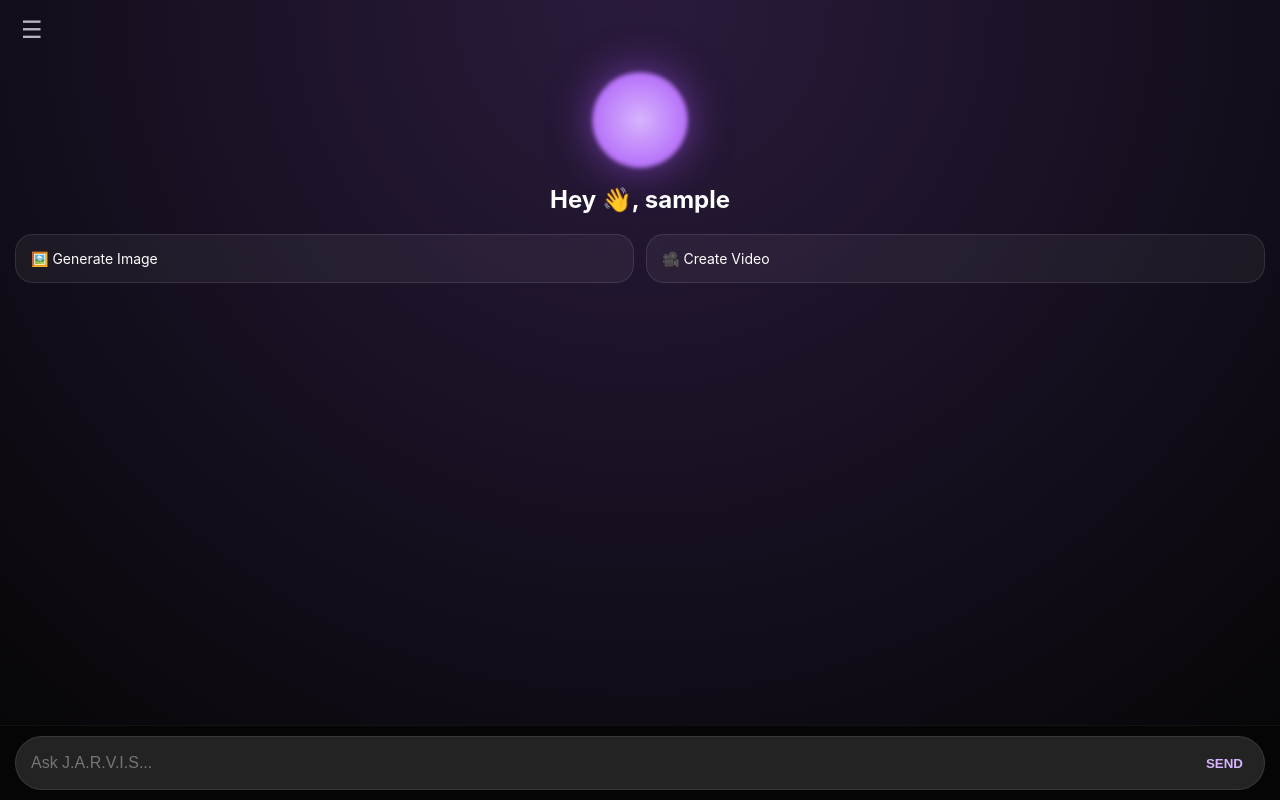
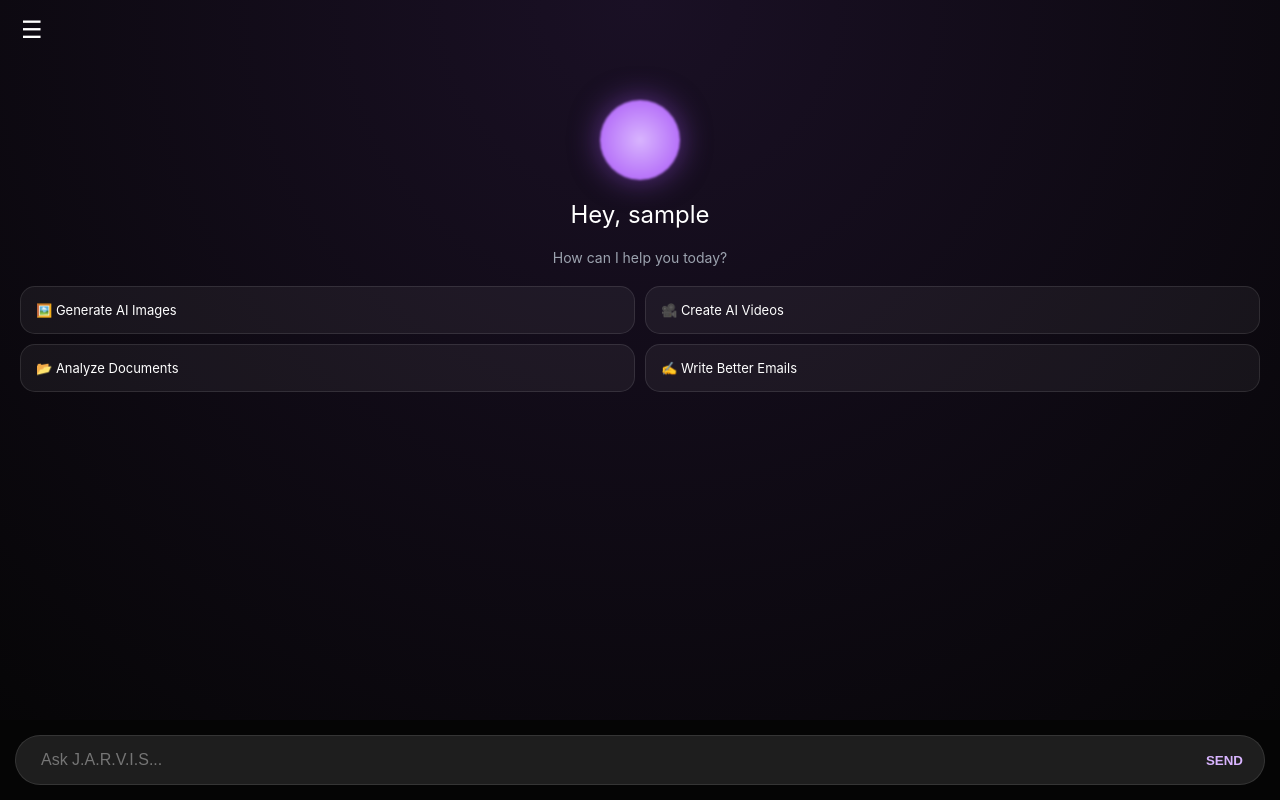
Before and after one commit to raunakkhanagwal9-web/Jarvis_ai, a Flask app: page / in a window 1280 px wide. Run offline with Flask 3, Linux system fonts and the light colour scheme; the visitor is signed in with stand-in values (Sample User, id 1); some libraries are stand-ins or nearby versions; some web fonts are replaced.

Commit message:
Refactor index.html for improved layout and styles

```diff
--- a/templates/index.html
+++ b/templates/index.html
@@ -2,7 +2,7 @@
 <html lang="en">
 <head>
     <meta charset="UTF-8">
-    <meta name="viewport" content="width=device-width, initial-scale=1.0, maximum-scale=1.0, user-scalable=no, interactive-widget=resizes-content">
+    <meta name="viewport" content="width=device-width, initial-scale=1.0, maximum-scale=1.0, user-scalable=no">
     <title>J.A.R.V.I.S. | Personal AI</title>
     <link href="https://fonts.googleapis.com/css2?family=SF+Pro+Display:wght@300;400;600&display=swap" rel="stylesheet">
     <script src="https://cdn.jsdelivr.net/npm/marked/marked.min.js"></script>
@@ -10,90 +10,85 @@
     <style>
         * { box-sizing: border-box; }
         :root {
-            --bg-gradient: radial-gradient(circle at top, #2a1b3d 0%, #050505 100%);
-            --card-bg: rgba(255, 255, 255, 0.05);
+            --bg-gradient: radial-gradient(circle at top, #1a1025 0%, #050505 100%);
         }
-        html, body {
+        body {
             margin: 0; padding: 0;
             height: 100dvh; overflow: hidden;
             font-family: -apple-system, BlinkMacSystemFont, "Segoe UI", Roboto, sans-serif;
             background: #050505; color: white;
         }
 
-        /* --- SIDEBAR UPDATE --- */
+        /* --- Old Sidebar Layout --- */
         .sidebar {
             position: fixed; left: -280px; top: 0; width: 280px; height: 100%;
-            background: rgba(10, 10, 10, 0.98); backdrop-filter: blur(20px);
-            z-index: 1000; transition: 0.3s cubic-bezier(0.4, 0, 0.2, 1);
-            border-right: 1px solid rgba(255,255,255,0.1);
-            padding: 20px; display: flex; flex-direction: column; gap: 10px;
+            background: rgba(10, 10, 10, 0.95); backdrop-filter: blur(20px);
+            z-index: 1000; transition: 0.3s ease;
+            padding: 20px; display: flex; flex-direction: column;
         }
         .sidebar.active { left: 0; }
-        .sidebar-overlay { display: none; position: fixed; top: 0; left: 0; width: 100%; height: 100%; background: rgba(0,0,0,0.6); z-index: 999; }
-        .sidebar-overlay.active { display: block; }
+        .menu-btn { position: absolute; top: 15px; left: 15px; z-index: 1001; background: none; border: none; color: white; font-size: 24px; cursor: pointer; }
 
-        .menu-btn { position: absolute; top: 15px; left: 15px; z-index: 100; background: none; border: none; color: white; font-size: 24px; cursor: pointer; opacity: 0.7; }
+        .new-chat-btn { background: #7c3aed; color: white; border: none; padding: 12px; border-radius: 12px; font-weight: 600; cursor: pointer; margin-top: 40px; }
+        .history-list { flex: 1; overflow-y: auto; margin-top: 20px; }
+        .history-item { padding: 10px; background: rgba(255,255,255,0.05); border-radius: 8px; margin-bottom: 8px; font-size: 13px; cursor: pointer; }
 
-        .new-chat-btn { background: #7c3aed; color: white; border: none; padding: 12px; border-radius: 12px; font-weight: 600; cursor: pointer; width: 100%; margin-top: 40px; }
+        .del-history-btn { background: none; border: 1px solid rgba(255, 77, 77, 0.3); color: #ff4d4d; padding: 10px; border-radius: 10px; cursor: pointer; font-size: 12px; margin-top: 10px; }
 
-        /* DELETE BUTTON RED STYLE */
-        .del-btn { background: rgba(255, 77, 77, 0.15); color: #ff4d4d; border: 1px solid rgba(255, 77, 77, 0.3); padding: 12px; border-radius: 12px; width: 100%; cursor: pointer; font-size: 13px; font-weight: 600; }
+        /* --- Chat Layout --- */
+        .container { display: flex; flex-direction: column; height: 100%; background: var(--bg-gradient); }
+        .chat-box { flex: 1; overflow-y: auto; padding: 20px; padding-top: 60px; display: flex; flex-direction: column; gap: 15px; }
 
-        .history-item { padding: 12px; background: rgba(255,255,255,0.05); border-radius: 10px; font-size: 13px; color: #d1d5db; cursor: pointer; white-space: nowrap; overflow: hidden; text-overflow: ellipsis; margin-bottom: 5px; }
+        /* --- Welcome UI (Purana Wala) --- */
+        #main-ui { text-align: center; padding-top: 40px; }
+        .orb { width: 80px; height: 80px; background: radial-gradient(circle, #d8b4fe 0%, #a855f7 100%); border-radius: 50%; margin: 0 auto 20px; filter: blur(1px); box-shadow: 0 0 30px rgba(168, 85, 247, 0.5); }
+        .grid-container { display: grid; grid-template-columns: 1fr 1fr; gap: 10px; margin-top: 20px; }
+        .card { background: rgba(255,255,255,0.05); border: 1px solid rgba(255,255,255,0.1); border-radius: 15px; padding: 15px; font-size: 13px; text-align: left; }
 
-        .container { display: flex; flex-direction: column; height: 100%; width: 100%; background: var(--bg-gradient); position: relative; }
-        .chat-box { flex: 1; overflow-y: auto; padding: 15px; display: flex; flex-direction: column; gap: 12px; scroll-behavior: smooth; }
+        /* --- Messages --- */
+        .message { max-width: 85%; padding: 12px 16px; border-radius: 18px; font-size: 15.5px; line-height: 1.6; word-wrap: break-word; animation: fadeIn 0.2s ease; }
+        .bot { background: rgba(255, 255, 255, 0.08); align-self: flex-start; border-bottom-left-radius: 4px; }
+        .user { background: #7c3aed; align-self: flex-end; border-bottom-right-radius: 4px; }
+        @keyframes fadeIn { from { opacity: 0; } to { opacity: 1; } }
 
-        /* --- Welcome UI --- */
-        #main-ui { text-align: center; padding-top: 60px; }
-        .orb { width: 90px; height: 90px; background: radial-gradient(circle, #d8b4fe 0%, #a855f7 100%); border-radius: 50%; margin: 0 auto 20px; filter: blur(2px); box-shadow: 0 0 40px rgba(168, 85, 247, 0.6); animation: orbPulse 4s infinite alternate; }
-        @keyframes orbPulse { from { transform: scale(1); } to { transform: scale(1.1); } }
-        .grid-container { display: grid; grid-template-columns: 1fr 1fr; gap: 12px; margin-top: 20px; }
-        .card { background: var(--card-bg); border: 1px solid rgba(255, 255, 255, 0.1); border-radius: 18px; padding: 15px; text-align: left; font-size: 14px; }
-
-        /* --- Message Styles (ChatGPT Look) --- */
-        .message { max-width: 85%; padding: 12px 16px; border-radius: 18px; font-size: 15.5px; line-height: 1.7; word-wrap: break-word; animation: fadeIn 0.3s ease; }
-        @keyframes fadeIn { from { opacity: 0; transform: translateY(5px); } to { opacity: 1; transform: translateY(0); } }
-        .bot { background: rgba(255, 255, 255, 0.08); backdrop-filter: blur(12px); border: 1px solid rgba(255,255,255,0.1); align-self: flex-start; border-bottom-left-radius: 4px; }
-        .user { background: linear-gradient(135deg, #7c3aed, #a855f7); color: white; align-self: flex-end; border-bottom-right-radius: 4px; }
-
-        /* --- Input Area --- */
-        .input-area { padding: 10px 15px; background: #050505; border-top: 1px solid rgba(255,255,255,0.05); padding-bottom: max(10px, env(safe-area-inset-bottom)); }
-        .input-wrapper { background: rgba(255,255,255,0.12); border-radius: 30px; display: flex; align-items: center; padding: 5px 15px; border: 1px solid rgba(255,255,255,0.1); }
-        .input-wrapper input { flex: 1; background: transparent; border: none; color: white; padding: 12px 0; outline: none; font-size: 16px; }
-        .send-text { color: #d8b4fe; font-weight: 600; border: none; background: none; cursor: pointer; }
+        /* --- Input --- */
+        .input-area { padding: 15px; background: #050505; }
+        .input-wrapper { background: rgba(255,255,255,0.1); border-radius: 25px; display: flex; padding: 5px 15px; border: 1px solid rgba(255,255,255,0.1); }
+        input { flex: 1; background: none; border: none; color: white; padding: 10px; outline: none; font-size: 16px; }
+        .send-btn { background: none; border: none; color: #d8b4fe; font-weight: 600; cursor: pointer; }
     </style>
 </head>
 <body>
 
     <button class="menu-btn" onclick="toggleSidebar()">☰</button>
-    <div class="sidebar-overlay" id="overlay" onclick="toggleSidebar()"></div>
 
     <div class="sidebar" id="sidebar">
         <button class="new-chat-btn" onclick="location.reload()">+ New Chat</button>
-        <button class="del-btn" onclick="clearHistory()">🗑️ Clear All History</button>
-
-        <div id="historyList" style="overflow-y: auto; flex: 1; margin-top: 10px;">
-            <h4 style="color: #9ca3af; font-size: 11px; text-transform: uppercase;">Recent</h4>
+        <div class="history-list" id="historyList">
+            <h4 style="color: #6b7280; font-size: 11px; text-transform: uppercase;">Recent</h4>
         </div>
+        <button class="del-history-btn" onclick="clearHistory()">🗑️ Clear History</button>
     </div>
 
     <div class="container">
         <div class="chat-box" id="chatBox">
             <div id="main-ui">
                 <div class="orb"></div>
-                <h2>Hey 👋, {{ name }}</h2>
+                <h2 style="font-weight: 400;">Hey, {{ name }}</h2>
+                <p style="color: #9ca3af; font-size: 14px;">How can I help you today?</p>
                 <div class="grid-container">
-                    <div class="card">🖼️ Generate Image</div>
-                    <div class="card">🎥 Create Video</div>
+                    <div class="card">🖼️ Generate AI Images</div>
+                    <div class="card">🎥 Create AI Videos</div>
+                    <div class="card">📂 Analyze Documents</div>
+                    <div class="card">✍️ Write Better Emails</div>
                 </div>
             </div>
         </div>
 
         <div class="input-area">
             <div class="input-wrapper">
-                <input type="text" id="userInput" placeholder="Ask J.A.R.V.I.S..." autocomplete="off">
-                <button class="send-text" onclick="sendMessage()">SEND</button>
+                <input type="text" id="userInput" placeholder="Ask J.A.R.V.I.S...">
+                <button class="send-btn" onclick="sendMessage()">SEND</button>
             </div>
         </div>
     </div>
@@ -102,11 +97,9 @@
         const input = document.getElementById('userInput');
         const chatBox = document.getElementById('chatBox');
         const sidebar = document.getElementById('sidebar');
-        const overlay = document.getElementById('overlay');
 
         function toggleSidebar() {
             sidebar.classList.toggle('active');
-            overlay.classList.toggle('active');
             if(sidebar.classList.contains('active')) loadHistory();
         }
 
@@ -114,7 +107,7 @@
             const res = await fetch('/get_history');
             const data = await res.json();
             const list = document.getElementById('historyList');
-            list.innerHTML = `<h4 style="color: #9ca3af; font-size: 11px; text-transform: uppercase;">Recent</h4>`;
+            list.innerHTML = `<h4 style="color: #6b7280; font-size: 11px; text-transform: uppercase;">Recent</h4>`;
             data.history.forEach(item => {
                 const div = document.createElement('div');
                 div.className = 'history-item';
@@ -124,14 +117,10 @@
             });
         }
 
-        // 🔥 DELETE HISTORY FUNCTION 🔥
         async function clearHistory() {
-            if(confirm("Sir, are you sure? Pura history saaf ho jayega.")) {
-                const res = await fetch('/delete_history', { method: 'POST' });
-                const data = await res.json();
-                if(data.status === "success") {
-                    location.reload();
-                }
+            if(confirm("Sir, delete all history?")) {
+                await fetch('/delete_history', { method: 'POST' });
+                location.reload();
             }
         }
 
@@ -140,6 +129,7 @@
             if (!query) return;
             document.getElementById('main-ui').style.display = 'none';
 
+            // User Message
             const uDiv = document.createElement('div');
             uDiv.className = 'message user';
             uDiv.innerText = query;
@@ -147,6 +137,7 @@
             input.value = '';
             chatBox.scrollTop = chatBox.scrollHeight;
 
+            // Bot Placeholder
             const jDiv = document.createElement('div');
             jDiv.className = 'message bot';
             jDiv.innerText = "...";
@@ -159,19 +150,9 @@
             });
             const data = await res.json();
 
-            let fullText = data.reply;
-            let index = 0;
-            jDiv.innerHTML = "";
-            const typer = setInterval(() => {
-                if (index <= fullText.length) {
-                    jDiv.innerHTML = marked.parse(fullText.substring(0, index));
-                    chatBox.scrollTop = chatBox.scrollHeight;
-                    index += 6;
-                } else {
-                    clearInterval(typer);
-                    jDiv.innerHTML = marked.parse(fullText);
-                }
-            }, 12);
+            // 🔥 SUPER FAST REPLY (No typing animation)
+            jDiv.innerHTML = marked.parse(data.reply);
+            chatBox.scrollTop = chatBox.scrollHeight;
         }
 
         input.addEventListener('keypress', (e) => { if(e.key === 'Enter') sendMessage(); });
```
